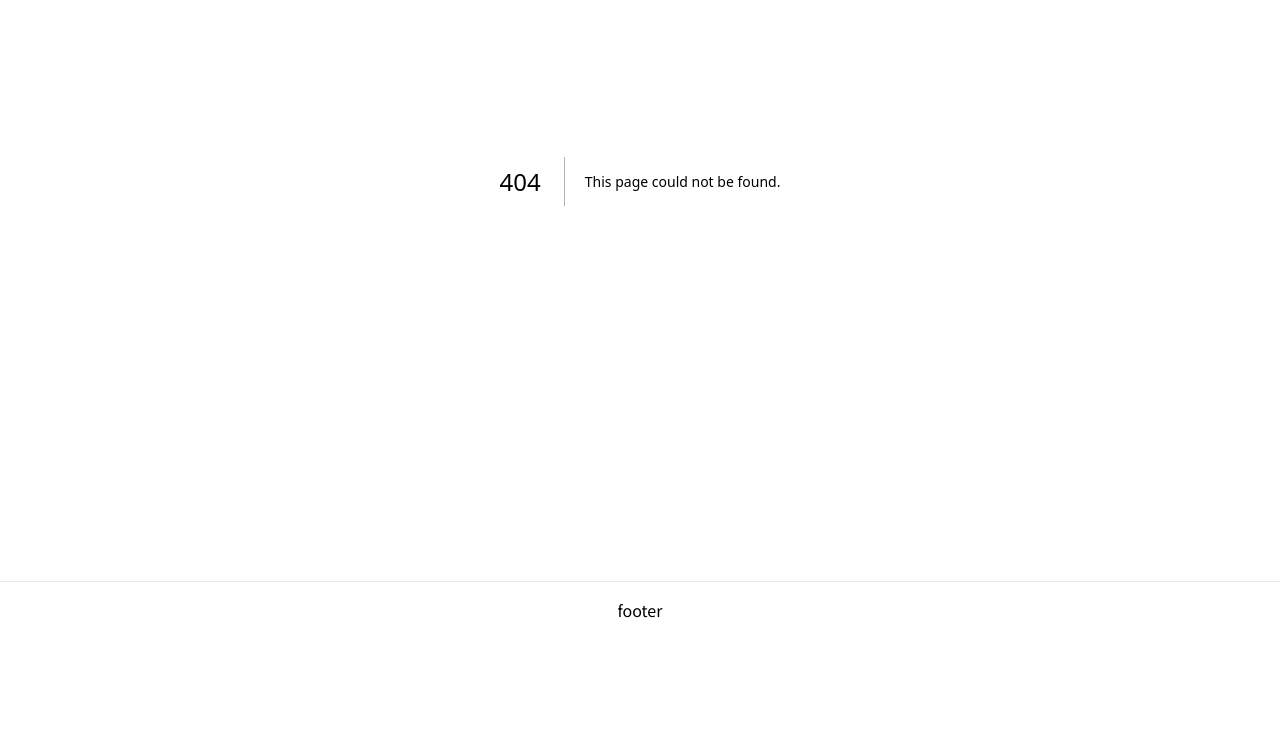
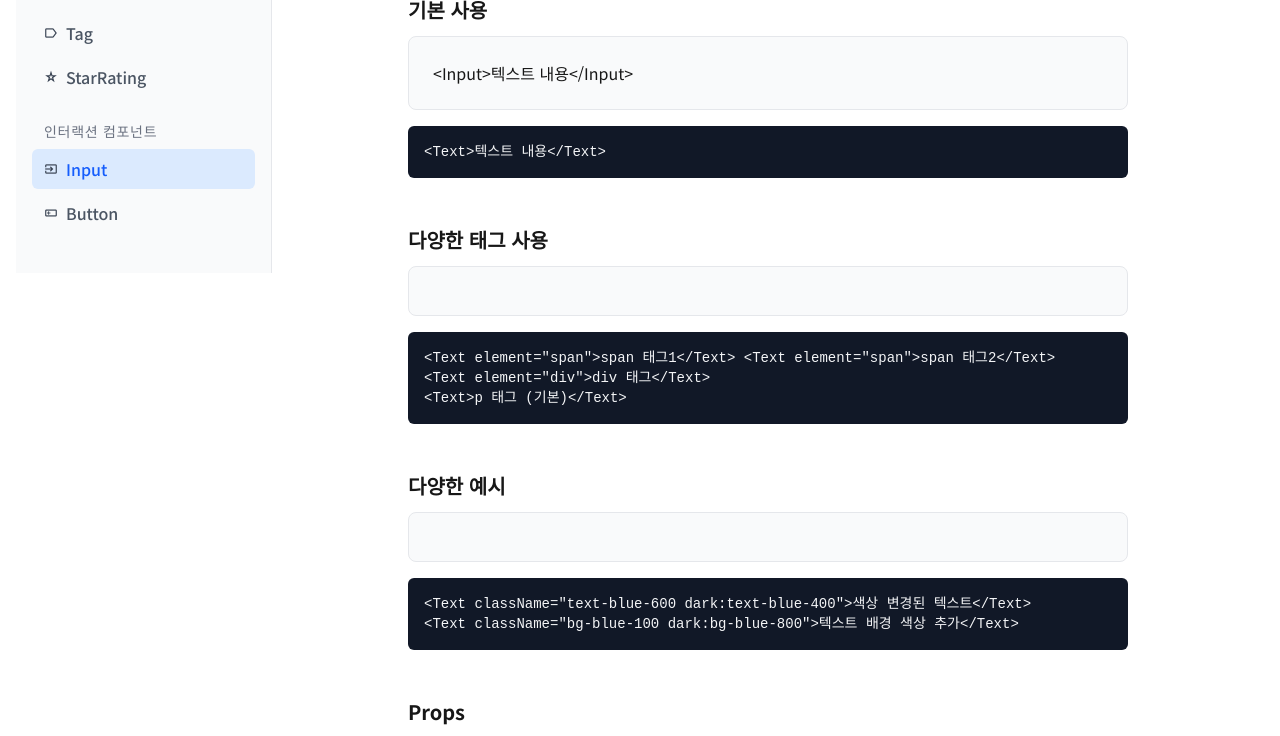
Before and after one commit to Starfish-122/CNX, a Next.js app: page /guide/input in a window 1280 px wide. Before the commit this address had no page. Shown: the part 280-1016 px from the top of the page. Before the commit the page ends 918 px from the top, so only its background shows below. Built offline with nearby package versions, Linux system fonts and the light colour scheme.

Commit message:
feat: input 컴포넌트 작업

```diff
--- /dev/null
+++ b/src/app/(pages)/guide/input/page.tsx
@@ -0,0 +1,65 @@
+'use client';
+
+import React from 'react';
+import Input from '@/components/base/Input';
+import GuideLayout from '@/components/guide/GuideLayout';
+import GuideSection from '@/components/guide/GuideSection';
+import ExampleCard from '@/components/guide/ExampleCard';
+import PropsTable from '@/components/guide/PropsTable';
+import CodeTag from '@/components/guide/CodeTag';
+
+export default function InputGuide() {
+  return (
+    <GuideLayout
+      title="⌨️ Input Component"
+      description={
+        <>
+          <CodeTag>Text</CodeTag>는 텍스트를 일관된 스타일로 출력하는 컴포넌트입니다. <br />
+          <CodeTag>element</CodeTag> 속성으로 p, span, div 태그를 지정할 수 있으며, <br />
+          <CodeTag>className</CodeTag> 속성으로 추가 커스텀 클래스 또는 tailwind 클래스를 지정할 수 있습니다.
+        </>
+      }
+    >
+      <GuideSection title="기본 사용">
+        <ExampleCard
+          demo={`<Input>텍스트 내용</Input>`}
+          code={`<Text>텍스트 내용</Text>`}
+        />
+      </GuideSection>
+
+      <GuideSection title="다양한 태그 사용">
+        <ExampleCard
+          demo={
+            <div>
+
+            </div>
+          }
+          code={`<Text element="span">span 태그1</Text> <Text element="span">span 태그2</Text>
+<Text element="div">div 태그</Text>
+<Text>p 태그 (기본)</Text>`}
+        />
+      </GuideSection>
+
+      <GuideSection title="다양한 예시">
+        <ExampleCard
+          demo={
+            <div className="space-y-4">
+            </div>
+          }
+          code={`<Text className="text-blue-600 dark:text-blue-400">색상 변경된 텍스트</Text>
+<Text className="bg-blue-100 dark:bg-blue-800">텍스트 배경 색상 추가</Text>`}
+        />
+      </GuideSection>
+
+      <GuideSection title="Props">
+        <PropsTable
+          rows={[
+            { prop: 'element', type: 'React.ElementType', def: `'p'`, desc: '출력할 태그/컴포넌트' },
+            { prop: 'className', type: 'string', desc: '추가 Tailwind 클래스' },
+            { prop: 'children', type: 'React.ReactNode', def: '필수', desc: '표시할 내용' },
+          ]}
+        />
+      </GuideSection>
+    </GuideLayout>
+  );
+}
--- a/src/app/(pages)/guide/page.tsx
+++ b/src/app/(pages)/guide/page.tsx
@@ -28,6 +28,16 @@ const components = [
 		description: '아이콘 컴포넌트',
 		link: '/guide/icon',
 	},
+  {
+    name: '⌨️ Input',
+    description: '입력 필드 컴포넌트',
+    link: '/guide/input',
+  },
+  {
+    name: '🔲 Button',
+    description: '버튼 컴포넌트',
+    link: '/guide/button',
+  }
   // 필요 시 더 추가
 ];
 
--- /dev/null
+++ b/src/components/base/Input.tsx
@@ -0,0 +1,60 @@
+import React, { forwardRef } from 'react';
+import clsx from 'clsx';
+import { twMerge } from 'tailwind-merge';
+
+type InputSize = 'sm' | 'md' | 'lg';
+type InputType = 'text' | 'password' | 'email' | 'number' | 'tel';
+type InputStyle = 'default' | 'outlined' | 'filled' | 'underline';
+
+export interface InputProps extends Omit<React.InputHTMLAttributes<HTMLInputElement>, 'size' | 'type'> {
+  /** 크기 */
+  size?: InputSize;
+  /** 타입 */
+  type?: InputType;
+  /** 스타일 */
+  variant: InputStyle;
+  /** aria-invalid 토글 */
+  invalid?: boolean;
+  /** aria-describedby 연결 */
+  describedBy?: string;
+  /** 커스텀 클래스 */
+  className?: string;
+  /** 버튼 추가 */
+  startAdornment?: React.ReactNode;
+  endAdornment?: React.ReactNode;
+};
+
+const SIZE_MAP: Record<InputSize, string> = {
+  sm: 'text-sm px-2.5 py-1',
+  md: 'text-base px-4 py-1.5',
+  lg: 'text-lg px-5 py-2',
+}
+
+const VARIANT_MAP: Record<InputStyle, string> = {
+  default: 'bg-white dark:bg-gray-900 border border-gray-300 dark:border-gray-700 focus:border-blue-500 focus:ring-1 focus:ring-blue-500',
+  outlined: 'bg-transparent border border-gray-300 dark:border-gray-700 focus:border-blue-500 focus:ring-1 focus:ring-blue-500',
+  filled: 'bg-gray-100 dark:bg-gray-800 border border-transparent focus:bg-white dark:focus:bg-gray-900 focus:border-blue-500 focus:ring-1 focus:ring-blue-500',
+  underline: 'bg-transparent border-b border-gray-300 dark:border-gray-700 focus:border-b-2 focus:border-blue-500 focus:ring-0 rounded-none',
+}
+
+const Input = ({
+  size = 'md',
+  type = 'text',
+  variant = 'default',
+  invalid = false
+}: InputProps) => {
+  return React.createElement(
+    element,
+    {
+      className: twMerge(
+        clsx(
+          'cnx-text text-gray-900 dark:text-gray-100 text-base leading-relaxed',
+          className
+        )
+      )
+    },
+    children
+  );
+}
+
+export default Input;
--- a/src/routes/config.ts
+++ b/src/routes/config.ts
@@ -53,7 +53,8 @@ export const sidebarCategories: SidebarCategory[] = [
         id: 'interactive',
         name: '인터랙션 컴포넌트',
         items: [
-            { name: 'Button', path: '/button', icon: 'smart_button' },
+            { name: 'Input', path: '/guide/input', icon: 'input' },
+            { name: 'Button', path: '/guide/button', icon: 'buttons_alt' },
         ],
     },
 ];
```
